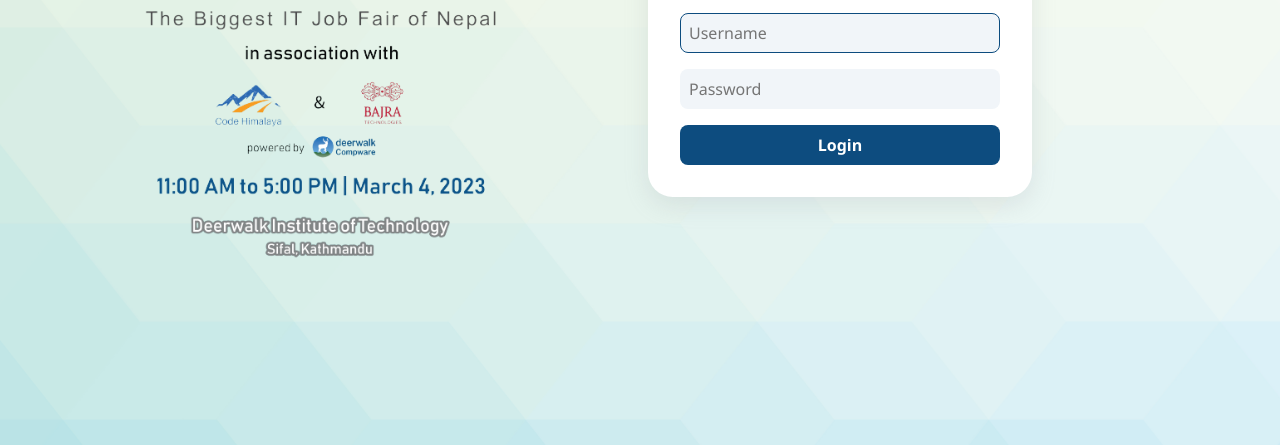
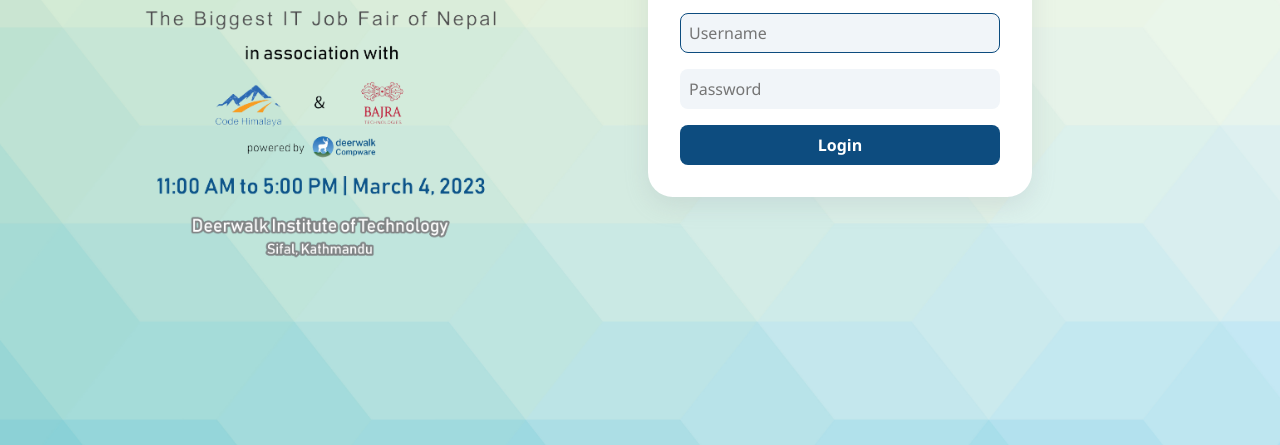
Before and after one commit to domster4444/internet-credential-repo, a plain HTML site: page index.html in a window 1280 px wide. Shown: the part 355-800 px from the top of the page. Drawn offline with Linux system fonts and the light colour scheme.

Commit message:
body tag added

```diff
--- a/index.html
+++ b/index.html
@@ -14,6 +14,13 @@
   <style>
     :root {
       --color-blue: #0d4c7f;
+    }
+
+    body {
+      background-image: url("./assets/images/abstract.jpg");
+      background-size: cover;
+      background-position: center;
+      background-repeat: no-repeat;
     }
 
     .text-blue {
@@ -42,10 +49,10 @@
       bottom: 0;
       left: 0;
       z-index: -1;
-      background-image: url("./assets/images/abstract.jpg");
-      background-size: cover;
+      /* background-image: url("./assets/images/abstract.jpg"); */
+      /* background-size: cover;
       background-position: center;
-      background-repeat: no-repeat;
+      background-repeat: no-repeat; */
 
       opacity: 0.6;
       /*Value from 0.0 to 1.0*/
```
